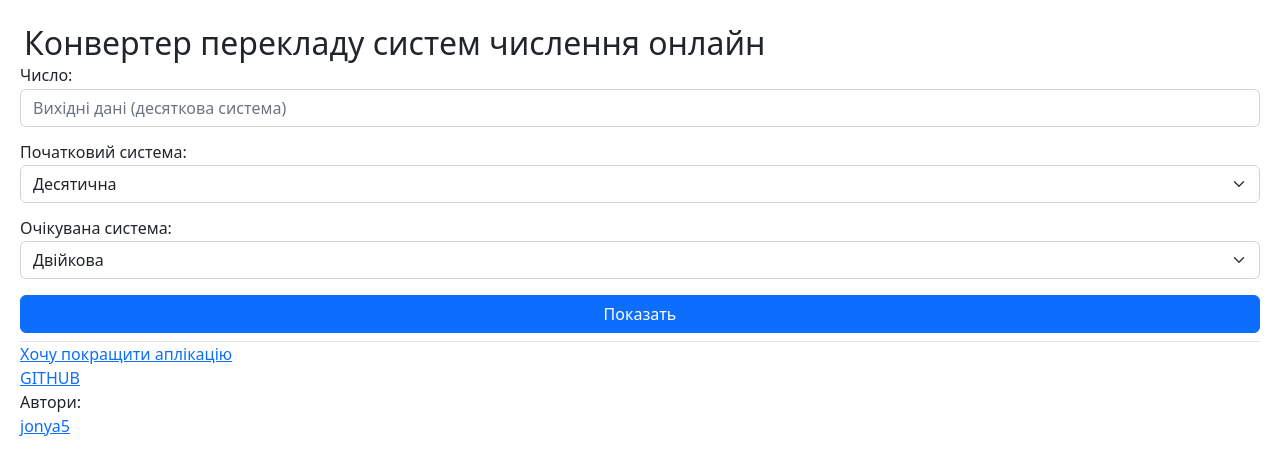
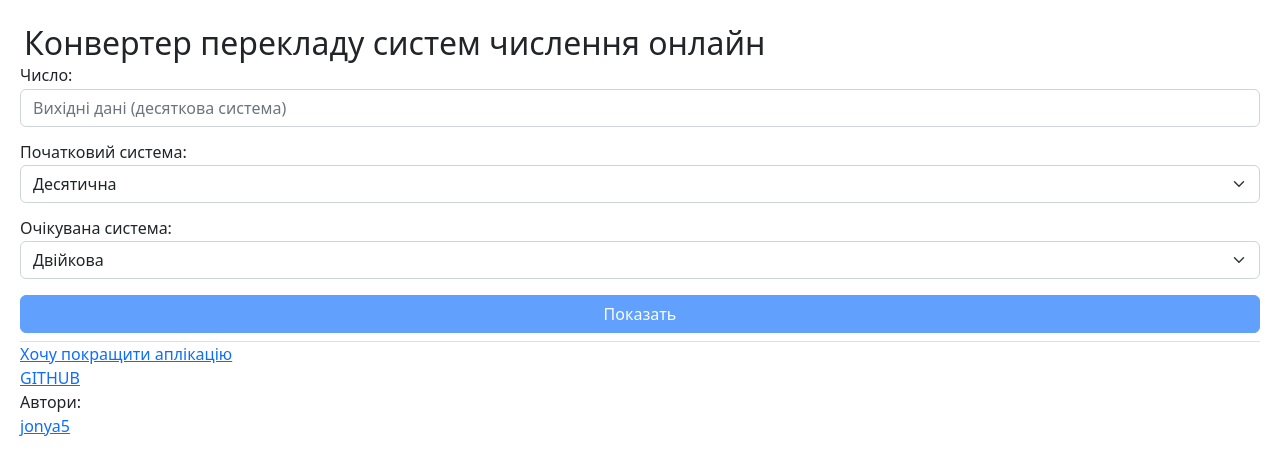
Before and after one commit to dev-eugen/decimal, a Vue app: page / in a window 1280 px wide. Shown: the top 474 px of the page. Built offline with nearby package versions, Linux system fonts and the light colour scheme.

Commit message:
1 file modified

```diff
--- a/src/App.vue
+++ b/src/App.vue
@@ -47,7 +47,11 @@
         ]"
       >
       </b-form-select>
-      <BButton @click="handle" class="w-100" variant="primary"
+      <BButton
+        :disabled="!value"
+        @click="handle"
+        class="w-100"
+        variant="primary"
         >Показать</BButton
       >
     </div>
```
